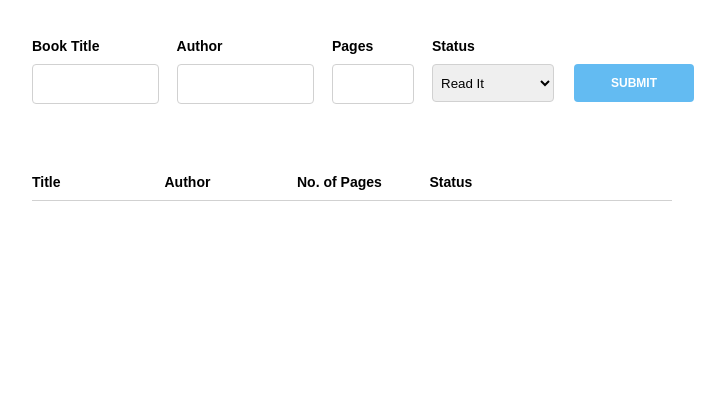
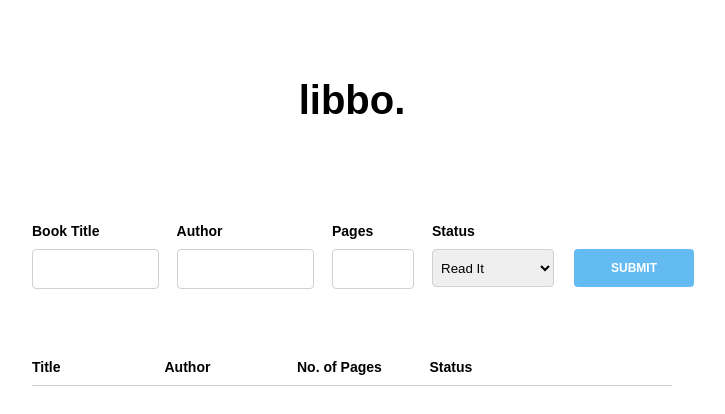
Before and after one commit to RegattaBurrata/Library, a plain HTML site: page index.html in a window 1280 px wide. Shown: the whole page, without its empty margins (288-1013 px from the left). Drawn offline with Linux system fonts and the light colour scheme.

```diff
--- a/index.css
+++ b/index.css
@@ -6,6 +6,12 @@
     font-family: sans-serif;
     font-size: 14px;
     font-weight: 500;
+}
+
+.header {
+   justify-self: center;
+   font-size: 40px;
+   font-weight: 800;
 }
 
 .container {
--- a/index.html
+++ b/index.html
@@ -4,12 +4,15 @@
     <meta charset="UTF-8">
     <meta http-equiv="X-UA-Compatible" content="IE=edge">
     <meta name="viewport" content="width=device-width, initial-scale=1.0">
-    <title>Document</title>
+    <title>libbo</title>
     <link rel="stylesheet" href="index.css">
     <script src="index.js" defer></script>
 </head>
 <body>
     <div class="container">
+        <div class="header">
+            <p>libbo.</p>
+        </div>
         <form class="newBook">
             <div>
                 <label for="title">Book Title</label>
```
